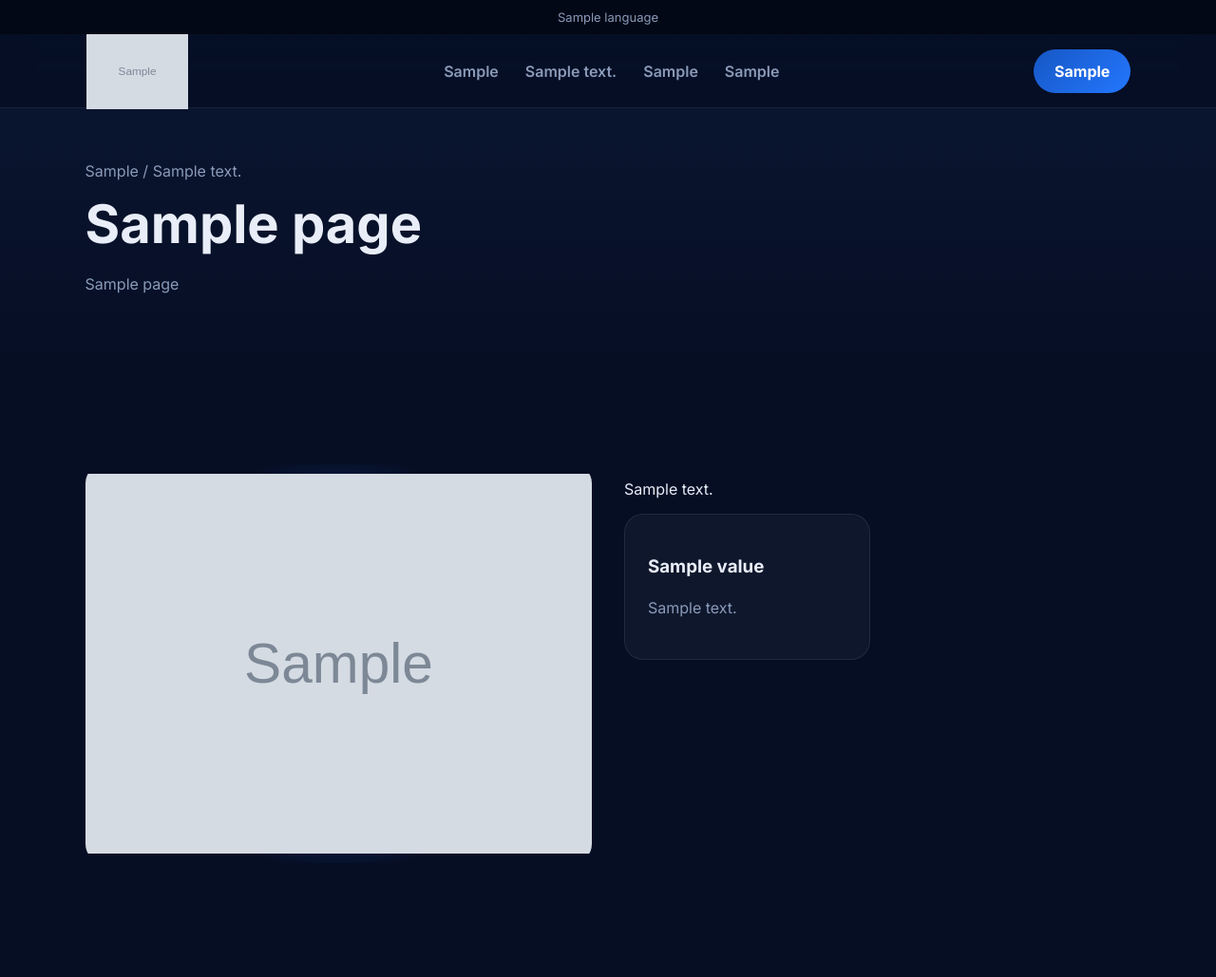
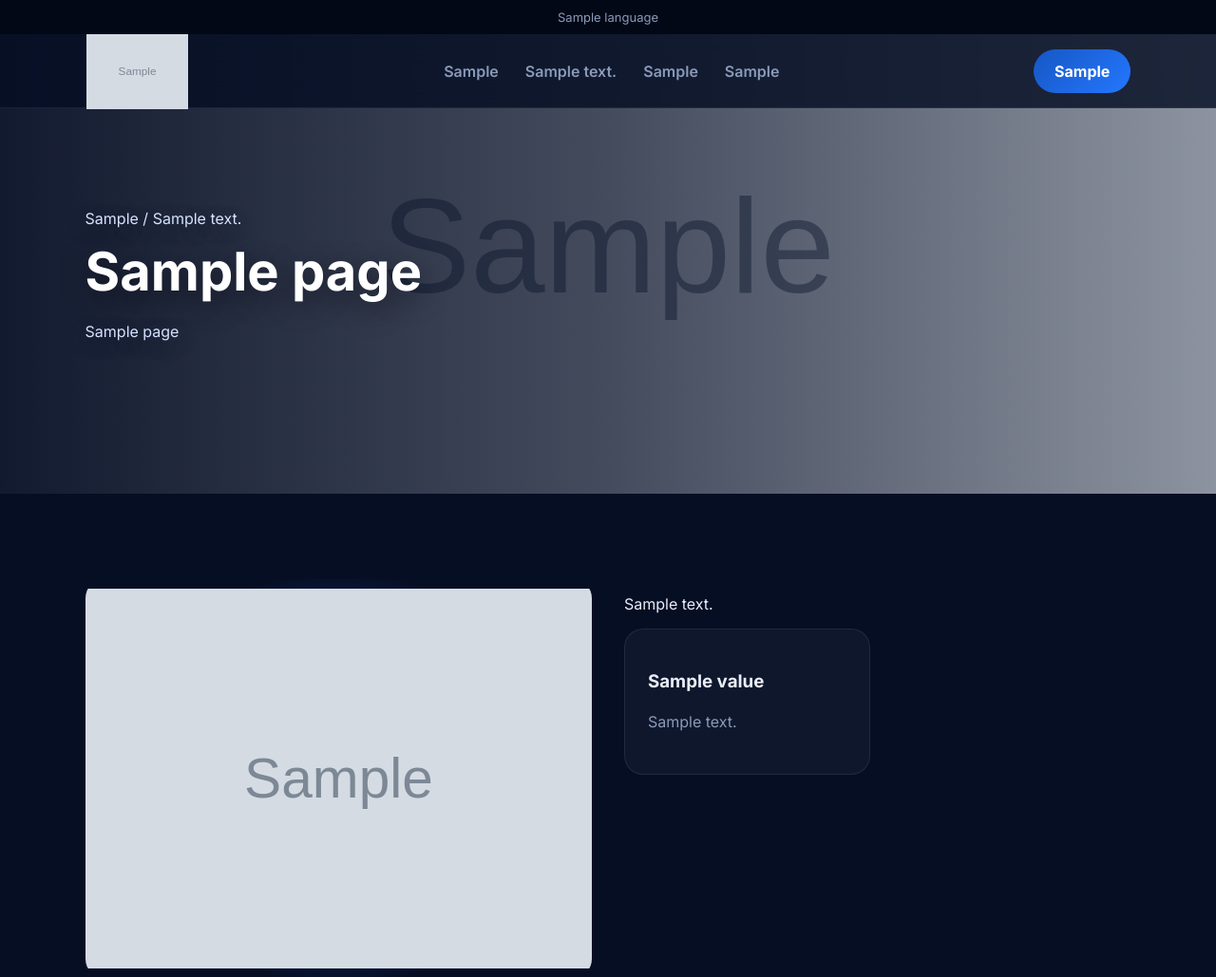
Before and after one commit to khachatryan1988/trustway, a Python web app: template core/jinja2/core/about.html in a window 1280 px wide. Shown: the top 1029 px of the page at 95% size. Run offline with Jinja, Linux system fonts and the light colour scheme; the template is opened without the code that fills it: most values are stand-ins (such as "Sample title", 1, 10 or a date in 2020); grey boxes marked "Sample" are stand-in pictures.

Commit message:
first commit

```diff
--- a/core/jinja2/core/about.html
+++ b/core/jinja2/core/about.html
@@ -1,17 +1,27 @@
 {% extends 'core/base.html' %}
 {% block title %}Trust Way — {{ t.nav_about }}{% endblock %}
 {% block content %}
-<section class="page-hero">
-  <div class="breadcrumb"><a href="{{ url('home') }}">{{ t.nav_home }}</a> / {{ t.nav_about }}</div>
-  <h1>{{ page.title_hy if lang == 'hy' and page else page.title_ru if lang == 'ru' and page else page.title_en if page else t.nav_about }}</h1>
-  <p>{{ page.subtitle_hy if lang == 'hy' and page else page.subtitle_ru if lang == 'ru' and page else page.subtitle_en if page else t.about_hero_desc }}</p>
+<section class="page-hero page-hero-bg-image"
+         {% if page and page.hero_image %}
+         style="background-image: linear-gradient(90deg, rgba(6,14,36,.94), rgba(6,14,36,.70), rgba(6,14,36,.35)), url('{{ page.hero_image.url }}');"
+         {% endif %}
+>
+  <div class="page-hero-content">
+    <div class="breadcrumb">
+      <a href="{{ url('home') }}">{{ t.nav_home }}</a> / {{ t.nav_about }}
+    </div>
+
+    <h1>{{ page.title_hy if lang == 'hy' and page else page.title_ru if lang == 'ru' and page else page.title_en if page else t.nav_about }}</h1>
+
+    <p>{{ page.subtitle_hy if lang == 'hy' and page else page.subtitle_ru if lang == 'ru' and page else page.subtitle_en if page else t.about_hero_desc }}</p>
+  </div>
 </section>
 
 <section class="section">
   <div class="section-inner about-grid">
     <div class="about-visual">
-      {% if page and page.image %}
-      <img src="{{ page.image.url }}" alt="{{ page.title_hy if lang == 'hy' else page.title_ru if lang == 'ru' else page.title_en }}" class="about-image">
+      {% if page and page.content_image %}
+      <img src="{{ page.content_image.url }}" alt="{{ page.title_hy if lang == 'hy' else page.title_ru if lang == 'ru' else page.title_en }}" class="about-image">
       {% else %}
       <div class="diamond-shape">TW</div>
       {% endif %}
--- a/core/models.py
+++ b/core/models.py
@@ -36,7 +36,8 @@
     body_ru = models.TextField(blank=True)
     body_en = models.TextField(blank=True)
 
-    image = models.ImageField(upload_to="pages/", blank=True, null=True)
+    hero_image = models.ImageField(upload_to="pages/hero/", blank=True, null=True)
+    content_image = models.ImageField(upload_to="pages/content/", blank=True, null=True)
 
     def __str__(self):
         return self.key
--- a/core/static/css/main.css
+++ b/core/static/css/main.css
@@ -25,3 +25,123 @@
   object-position:center;
   border-radius:var(--r2);
 }
+.page-hero-with-image{
+  display:grid;
+  grid-template-columns: 1fr 420px;
+  align-items:center;
+  gap:40px;
+  min-height:420px;
+}
+
+.page-hero-content{
+  max-width:720px;
+}
+
+.page-hero-image-wrap{
+  width:100%;
+  height:260px;
+  border-radius:24px;
+  overflow:hidden;
+  border:1px solid var(--border);
+  background:rgba(255,255,255,.04);
+  box-shadow:0 24px 80px rgba(0,0,0,.28);
+}
+
+.page-hero-image{
+  width:100%;
+  height:100%;
+  object-fit:cover;
+  object-position:center;
+  display:block;
+}
+
+@media(max-width:900px){
+  .page-hero-with-image{
+    grid-template-columns:1fr;
+    min-height:auto;
+  }
+
+  .page-hero-image-wrap{
+    height:220px;
+  }
+}
+.page-hero-bg-image{
+  min-height:520px;
+  padding:170px 7% 90px;
+  background-size:cover;
+  background-position:center;
+  background-repeat:no-repeat;
+  display:flex;
+  align-items:center;
+}
+
+.page-hero-bg-image .page-hero-content{
+  max-width:760px;
+}
+
+.page-hero-bg-image h1{
+  color:#ffffff;
+  text-shadow:0 8px 30px rgba(0,0,0,.45);
+}
+
+.page-hero-bg-image p,
+.page-hero-bg-image .breadcrumb{
+  color:#c7d6f5;
+}
+/* Full hero background image from admin */
+.hero-bg-image,
+.page-hero-bg-image{
+  background-size:cover;
+  background-position:center;
+  background-repeat:no-repeat;
+}
+
+.hero-bg-image{
+  min-height:680px;
+  padding-top:150px;
+  padding-bottom:90px;
+  display:flex;
+  align-items:center;
+}
+
+.hero-bg-image .hero-inner{
+  width:100%;
+}
+
+.page-hero-bg-image{
+  min-height:520px;
+  padding:170px 7% 90px;
+  display:flex;
+  align-items:center;
+}
+
+.page-hero-bg-image .page-hero-content{
+  max-width:760px;
+}
+
+.hero-bg-image h1,
+.page-hero-bg-image h1{
+  color:#ffffff;
+  text-shadow:0 8px 30px rgba(0,0,0,.45);
+}
+
+.hero-bg-image p,
+.hero-bg-image .eyebrow,
+.page-hero-bg-image p,
+.page-hero-bg-image .breadcrumb{
+  color:#d6e2ff;
+  text-shadow:0 6px 22px rgba(0,0,0,.45);
+}
+
+@media(max-width:900px){
+  .hero-bg-image{
+    min-height:auto;
+    padding-top:130px;
+    padding-bottom:70px;
+  }
+
+  .page-hero-bg-image{
+    min-height:420px;
+    padding:140px 6% 70px;
+  }
+}
```
Also changed, not shown: core/admin.py (+33 -2 lines), core/jinja2/core/home.html (+10 -3 lines), core/jinja2/core/services.html (+14 -4 lines), core/migrations/0007_remove_pagecontent_image_pagecontent_content_image_and_more.py (added).
